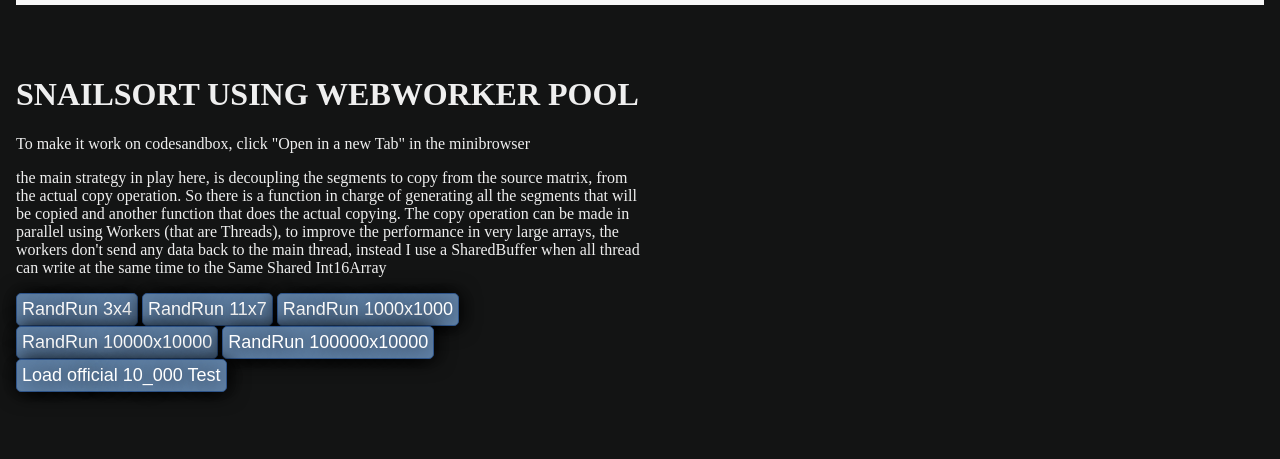
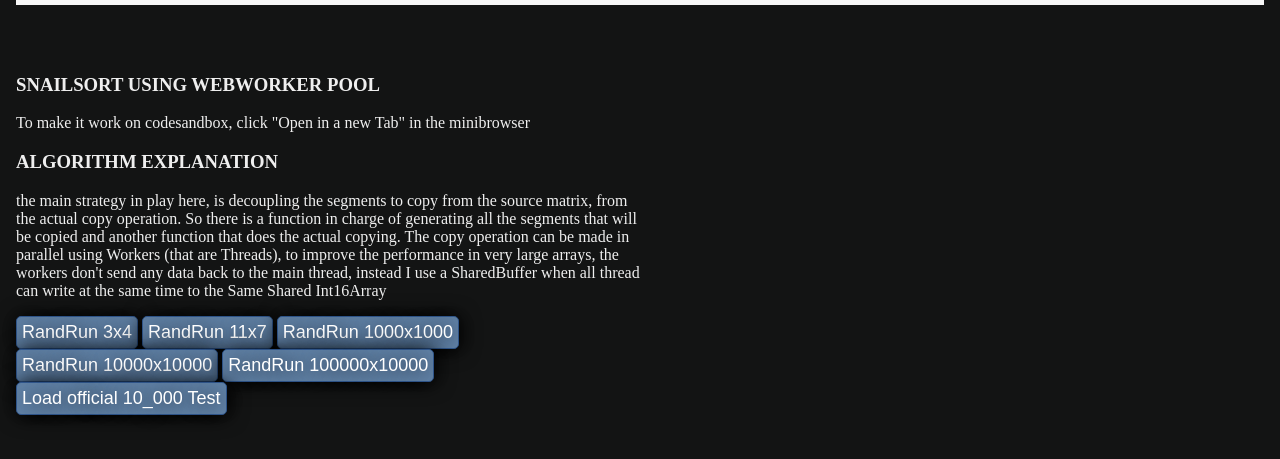
Before and after one commit to nestoralonso/snail-server2, a website with bundled scripts: page index.html in a window 1280 px wide. Shown: the part 123-582 px from the top of the page. Built offline with nearby package versions, Linux system fonts and the light colour scheme.

Commit message:
stranger changes 5

```diff
--- a/index.html
+++ b/index.html
@@ -23,10 +23,12 @@
     <div class="container">
         <div class="instructions">
             <div class="run-test-results text">&nbsp;</div>
-            <h1 class="title text">SnailSort using Webworker pool</h1>
+            <h3 class="title text">SnailSort using Webworker pool</h3>
             <p class="text">
                 To make it work on codesandbox, click "Open in a new Tab" in the minibrowser
             </p>
+
+            <h3 class="title text">Algorithm explanation</h3>
 
             <p class="text">
                 the main strategy in play here, is decoupling the segments to copy from the source matrix, from the actual copy operation.
```
